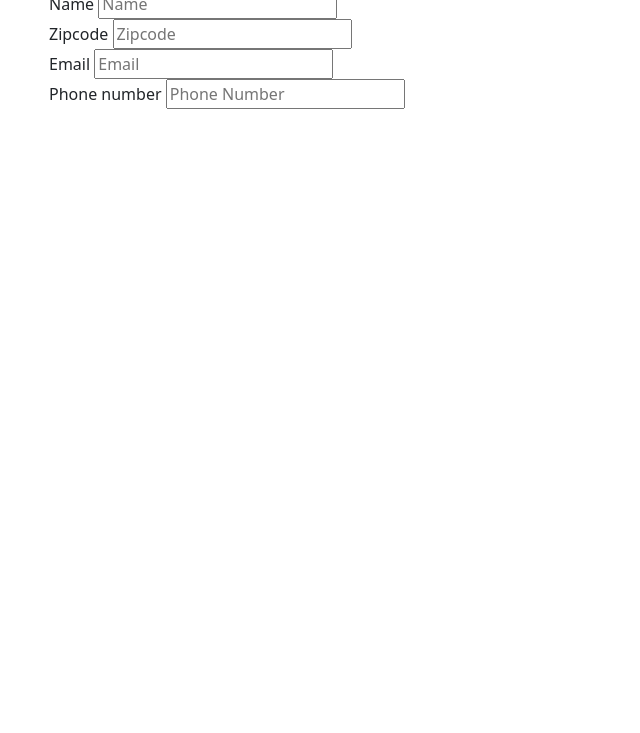
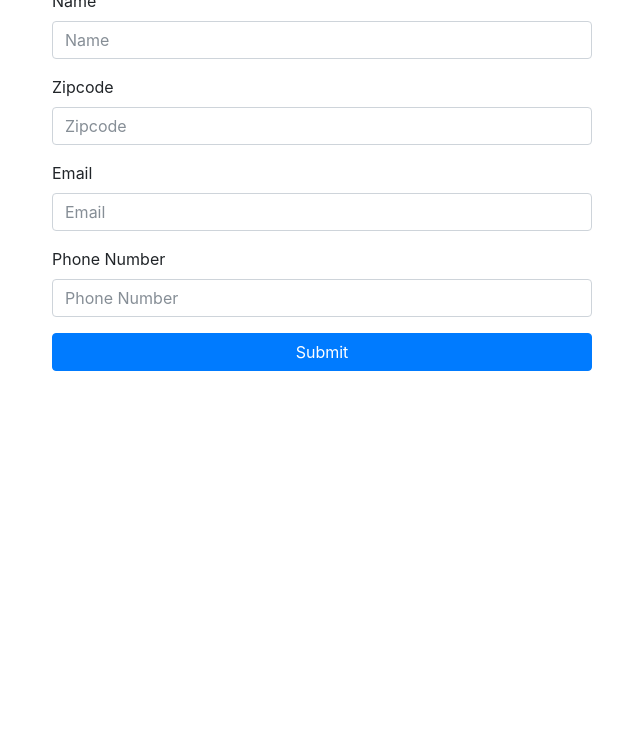
Before and after one commit to DillanR1/user-form, a plain HTML site: page index.html in a window 1280 px wide. Shown: the part 67-800 px from the top of the page, without its empty margins (318-958 px from the left). Drawn offline with nearby package versions, Linux system fonts and the light colour scheme.

Commit message:
bootstrap css fixed in html file

```diff
--- a/index.html
+++ b/index.html
@@ -1,14 +1,21 @@
-<!doctype html>
+<!DOCTYPE html>
 <html lang="en">
   <head>
+    <title>Hello, world!</title>
     <!-- Required meta tags -->
-    <meta charset="utf-8">
-    <meta name="viewport" content="width=device-width, initial-scale=1">
+    <meta charset="utf-8" />
+    <meta
+      name="viewport"
+      content="width=device-width, initial-scale=1, shrink-to-fit=no"
+    />
 
     <!-- Bootstrap CSS -->
-    <link href="https://cdn.jsdelivr.net/npm/bootstrap@5.0.0-beta1/dist/css/bootstrap.min.css" rel="stylesheet" integrity="sha384-giJF6kkoqNQ00vy+HMDP7azOuL0xtbfIcaT9wjKHr8RbDVddVHyTfAAsrekwKmP1" crossorigin="anonymous">
-
-    <title>User Form</title>
+    <link
+      rel="stylesheet"
+      href="https://maxcdn.bootstrapcdn.com/bootstrap/4.0.0-beta.2/css/bootstrap.min.css"
+      integrity="sha384-PsH8R72JQ3SOdhVi3uxftmaW6Vc51MKb0q5P2rRUpPvrszuE4W1povHYgTpBfshb"
+      crossorigin="anonymous"
+    />
   </head>
   <body>
     <div class="container">
@@ -18,36 +25,51 @@
           <form>
             <div class="form-group">
               <label>Name</label>
-                        <input type="text" class="from-control"
-                        id="name" placeholder="Name">
+              <input
+                type="text"
+                class="form-control"
+                id="name"
+                placeholder="Name"
+              />
               <div class="invalid-feedback">
                 Name must be between 2 and 10 characters
               </div>
             </div>
             <div class="form-group">
               <label>Zipcode</label>
-                        <input type="text" class="from-control"
-                        id="zi[" placeholder="Zipcode">
-                        <div class="invalid-feedback">
-                            Enter a valid Zipcode
-                        </div>
+              <input
+                type="text"
+                class="form-control"
+                id="zip"
+                placeholder="Zipcode"
+              />
+              <div class="invalid-feedback">Enter a valid zipcode</div>
             </div>
             <div class="form-group">
               <label>Email</label>
-                        <input type="text" class="from-control"
-                        id="email" placeholder="Email">
-                        <div class="invalid-feedback">
-                            Enter a valid email
-                        </div>
+              <input
+                type="text"
+                class="form-control"
+                id="email"
+                placeholder="Email"
+              />
+              <div class="invalid-feedback">Enter a valid email</div>
             </div>
             <div class="form-group">
-                        <label>Phone number</label>
-                        <input type="text" class="from-control"
-                        id="phone" placeholder="Phone Number">
-                        <div class="invalid-feedback">
-                            Enter a valid phone number
+              <label>Phone Number</label>
+              <input
+                type="text"
+                class="form-control"
+                id="phone"
+                placeholder="Phone Number"
+              />
+              <div class="invalid-feedback">Enter a valid phone</div>
             </div>
-                    </div>
+            <input
+              type="submit"
+              value="Submit"
+              class="btn btn-primary btn-block"
+            />
           </form>
         </div>
       </div>
@@ -56,7 +78,11 @@
     <!-- Optional JavaScript; choose one of the two! -->
 
     <!-- Option 1: Bootstrap Bundle with Popper -->
-    <script src="https://cdn.jsdelivr.net/npm/bootstrap@5.0.0-beta1/dist/js/bootstrap.bundle.min.js" integrity="sha384-ygbV9kiqUc6oa4msXn9868pTtWMgiQaeYH7/t7LECLbyPA2x65Kgf80OJFdroafW" crossorigin="anonymous"></script>
+    <script
+      src="https://cdn.jsdelivr.net/npm/bootstrap@5.0.0-beta1/dist/js/bootstrap.bundle.min.js"
+      integrity="sha384-ygbV9kiqUc6oa4msXn9868pTtWMgiQaeYH7/t7LECLbyPA2x65Kgf80OJFdroafW"
+      crossorigin="anonymous"
+    ></script>
 
     <!-- Option 2: Separate Popper and Bootstrap JS -->
     <!--
```
Lines whose indentation alone changed are shown as unchanged.
